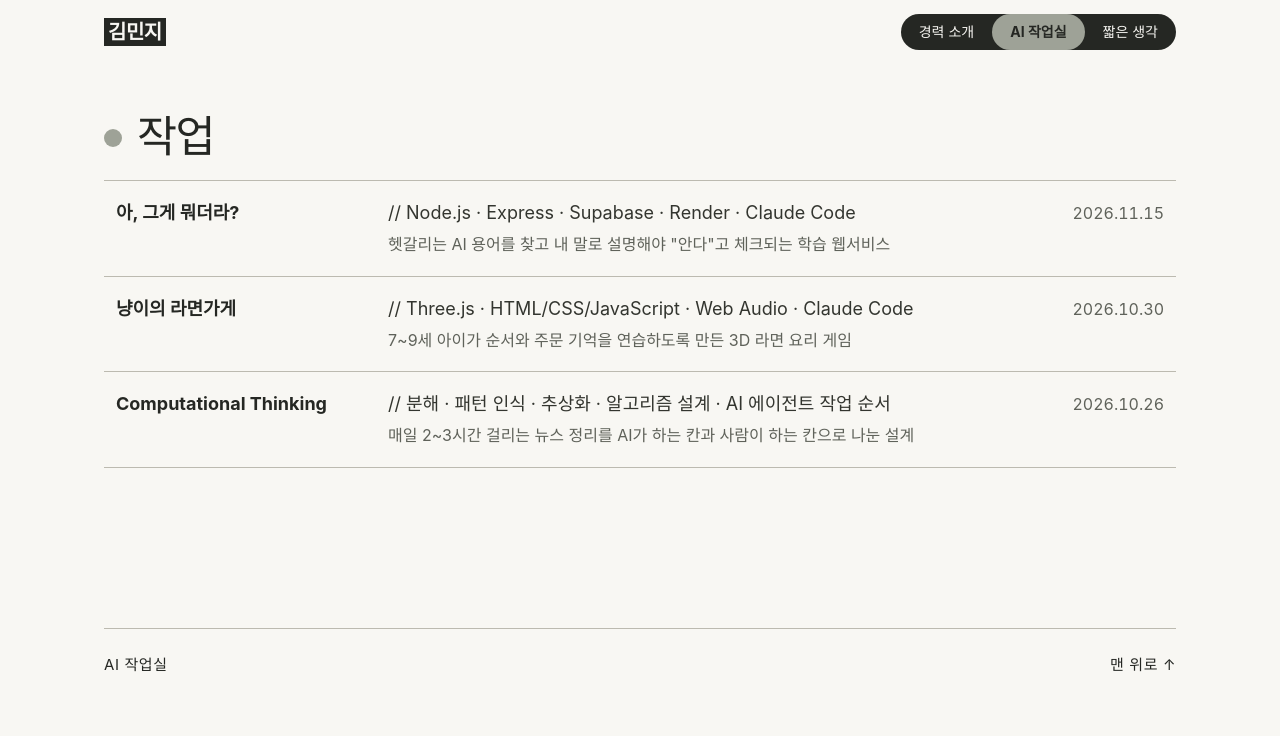
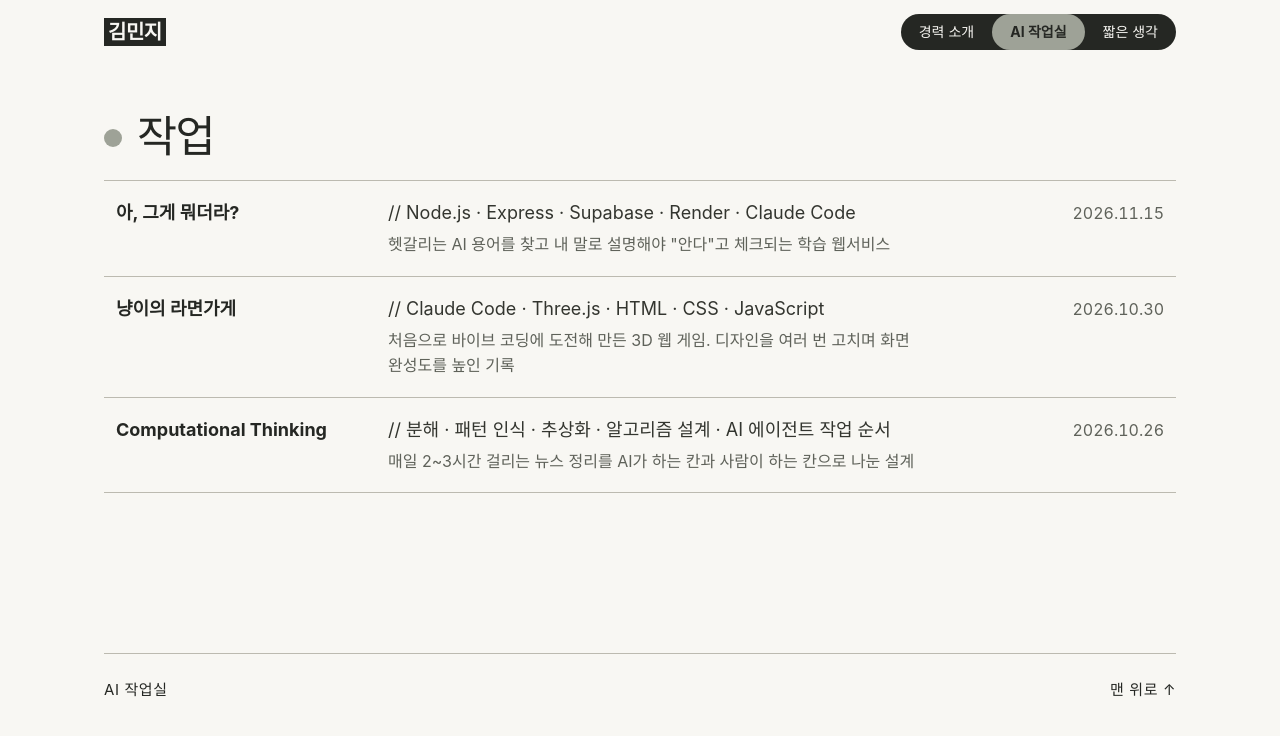
Before and after one commit to k-im-rose/k-im-rose.github.io, a Jekyll site: the page built from ai-lab.html, in a window 1280 px wide. Shown: the top 736 px of the page. Built offline with Jekyll 4.4.1, drawn with Linux system fonts in a browser that asks for light colours; some web fonts are replaced; part of the change alters nothing that is shown.

Commit message:
AI 작업실: 냥이의 라면가게 글을 바이브 코딩 회고로 다시 쓰고 게임 화면 추가
- 글을 처음 바이브 코딩에 도전한 과정 중심으로 다시 작성
- 게임 사용 방법, 조리 화면, 첫 화면, 휴대폰 화면 이미지 4장 추가

Co-Authored-By: Claude Haiku 5.5 <noreply@anthropic.com>

```diff
--- a/_posts/2026-10-30-nyangi-ramen-shop.md
+++ b/_posts/2026-10-30-nyangi-ramen-shop.md
@@ -1,74 +1,116 @@
 ---
 layout: work
-title: "냥이의 라면가게 — 아이를 위한 3D 라면 요리 게임"
+title: "냥이의 라면가게 — 처음으로 바이브 코딩에 도전해 만든 3D 웹 게임"
 date: 2026-10-30 21:00:00 +0900
 section: ai-lab
-tech: "Three.js · HTML/CSS/JavaScript · Web Audio · Claude Code"
-summary: "7~9세 아이가 순서와 주문 기억을 연습하도록 만든 3D 라면 요리 게임"
+tech: "Claude Code · Three.js · HTML · CSS · JavaScript"
+summary: "처음으로 바이브 코딩에 도전해 만든 3D 웹 게임. 디자인을 여러 번 고치며 화면 완성도를 높인 기록"
 ---
 
 <div class="game-embed">
   <iframe src="https://k-im-rose.github.io/aiffel/nyangi-ramen-shop/" title="냥이의 라면가게 게임" loading="lazy" allow="autoplay; fullscreen"></iframe>
 </div>
-<p class="game-links"><a href="https://k-im-rose.github.io/aiffel/nyangi-ramen-shop/" target="_blank" rel="noopener">새 창에서 크게 하기</a> · <a href="https://github.com/k-im-rose/aiffel/tree/main/nyangi-ramen-shop" target="_blank" rel="noopener">코드와 README 보기</a></p>
+<p class="game-links"><a href="https://k-im-rose.github.io/aiffel/nyangi-ramen-shop/" target="_blank" rel="noopener">게임 플레이하기</a> · <a href="https://github.com/k-im-rose/aiffel/tree/main/nyangi-ramen-shop" target="_blank" rel="noopener">GitHub 보기</a></p>
 
-어릴 때 즐겨 하던 플래시 게임 슈의 라면가게에서 아이디어를 얻어, 손님의 주문대로 라면을 끓이는 3D 요리 게임을 만들었다.
+## 1. 어떤 생각에서 시작했나?
 
-## 1. 어떤 문제에서 시작했나?
+사실 나는 게임을 별로 좋아하지 않는다. 그런데 AI로 게임을 만들어 보는 수업에서 가장 먼저 떠오른 건 어린 시절 즐겨 하던 '슈의 라면가게'였다.
 
-라면 끓이기는 아이들도 집에서 한 번쯤 본 익숙한 요리다. 그런데 실제로 끓이려면 두 가지가 필요하다.
+손님의 주문대로 라면을 끓이는 단순한 게임인데, 생각보다 어려워서 꽤 재미있게 했던 기억이 있다.
 
-- **정해진 순서를 지키는 것.** 물 붓기, 불 켜기, 끓으면 면과 스프, 토핑, 알맞게 익으면 서빙이다.
-- **어떻게 만들지 기억하는 것.** 손님마다 물 양, 익힘 정도, 토핑이 다르다.
+이번 작업은 처음으로 바이브 코딩을 경험하는 과제였다. 거창한 기획보다는 익숙한 게임 하나를 직접 만들어 보고 싶었다. 여기에 내가 좋아하는 고양이 캐릭터를 더해 3D 라면가게를 만들기로 했다.
 
-이 두 가지를 아이들이 공부처럼이 아니라 놀이로 연습할 수 있게 하고 싶었다.
+## 2. 무엇을 만들었나?
 
-> 이 게임은 순서대로 해내는 힘과 주문 기억하기를 연습하도록 설계한 것이다. 실제 능력이 늘어나는지는 실험으로 확인하지 않았다.
+손님의 주문에 맞춰 라면을 끓이고, 정해진 시간 안에 목표 매출을 달성하는 게임이다.
 
-## 2. 사용하는 사람은 누구인가?
+물을 붓고 끓이는 것부터 면과 스프, 토핑을 넣고 서빙하는 과정까지 직접 조작할 수 있다. 물의 양이나 면의 익힘 정도가 주문과 다르면 손님의 평가와 매출도 달라진다.
 
-**초등 저학년(7~9세) 아이**다. 처음에는 대상을 정하지 않고 만들기 시작했다가, 중간에 어린이용으로 방향을 정했다. 그때 시간과 난이도를 다시 맞춰야 해서, 다음에는 "누가 하는 게임인지"를 먼저 정해야 한다는 것을 배웠다.
+3D 고양이 캐릭터와 동물 손님, 알록달록한 상점가를 구현했고, PC와 모바일에서 모두 플레이할 수 있도록 만들었다.
 
-아이에게 맞춘 점은 이렇다.
+<figure class="shot">
+  <img src="/assets/images/nyangi/nyangi-2-how.png" alt="냥이의 라면가게 사용 방법 첫 화면. 냥이가 2분 동안 라면을 팔아 목표 금액을 모으자고 안내한다" loading="lazy">
+  <figcaption>사용 방법 첫 장. 긴 설명 대신 냥이가 말풍선으로 한 단계씩 알려 준다.</figcaption>
+</figure>
 
-- **글 대신 캐릭터가 안내한다.** 긴 설명 없이 냥이가 말풍선으로 한 단계씩 알려 준다.
-- **하루가 2분이다.** 처음엔 3분이었지만 직접 해 보니 길어서 줄였다.
-- **실수해도 괜찮다.** 처음부터 다시 하거나 같은 날을 다시 도전할 수 있다.
-- **휴대폰에서 하기 편하다.** 손가락으로 버튼을 바로 누를 수 있게 만들었다.
-- 좋아하는 고양이 캐릭터를 써서, 어른도 한번 해 보고 싶어지게 했다.
+<figure class="shot">
+  <img src="/assets/images/nyangi/nyangi-3-cook.png" alt="냄비 앞 조리 화면. 주문서, 물 양과 익힘 게이지, 물 붓기, 불 켜기, 면 넣기, 스프, 토핑 버튼" loading="lazy">
+  <figcaption>조리 화면. 주문서를 보고 물, 불, 면, 스프, 토핑 순서로 라면을 만든다.</figcaption>
+</figure>
 
-## 3. 어떻게 문제를 해결했나?
+## 3. 어떻게 만들고 개선했나?
 
-두 가지 연습을 게임 규칙 안에 넣었다.
+처음에는 AI에게 참고 이미지와 함께 원하는 게임을 설명했다. Claude Code가 코드를 작성했고, 생각보다 빠르게 실제로 움직이는 게임이 만들어졌다.
 
-**순서 연습.** 냄비 위에 "물을 부어 주세요", "불을 켜 주세요"처럼 다음 할 일이 계속 뜬다. 순서를 건너뛰면 결과가 달라진다. 스프를 빼먹으면 별점이 크게 깎이고, 물이 끓기 전에 면을 넣으면 면이 천천히 익는다.
+그런데 막상 결과물을 보니 아쉬운 부분이 많았다.
 
-**기억 연습.** 주문서를 보고 머릿속에 담은 채로 여러 단계를 해야 한다. 주문과 다르게 만들면 손님이 "계란이 빠졌어요"처럼 무엇이 틀렸는지 말해 줘서, 아이가 무엇을 잘못 기억했는지 알 수 있다.
+특히 디자인이 마음에 들지 않았다. 캐릭터는 참고 이미지와 달랐고, 화면 구성도 내가 생각했던 분위기와 거리가 있었다.
 
-**난이도는 서서히 올린다.** 하루가 지날수록 토핑이 늘고, 손님이 기다려 주는 시간은 줄어든다. 쉬운 순서부터 시작해 점점 긴 순서를 해내게 했다.
+디자인 작업을 해왔던 만큼 기능이 작동하는 것만으로 만족하기 어려웠다. 게임을 직접 플레이하면서 화면의 작은 부분까지 계속 수정하기 시작했다.
 
-**바로 보상한다.** 서빙하자마자 별점, 손님의 한마디, 돈이 오르는 효과, 효과음이 나온다.
+### 캐릭터와 공간 디자인
 
-만든 방법은 이랬다. "슈의 라면가게처럼, 이 캐릭터로 3D로 만들어 줘"라는 한 줄로 시작해서, 직접 해 보고 마음에 안 드는 점을 말로 고치는 과정을 70번 넘게 반복했다. 무엇이 다른지 짚어 주고 참고 사진을 더 줄수록 결과가 원하는 모습에 가까워졌다.
+처음 만들어진 캐릭터는 몸의 형태나 얼굴 비율이 어색했다. 참고 이미지를 추가하고, 눈과 코의 위치, 귀의 크기, 수염의 길이 등을 하나씩 조정했다.
 
-## 4. 검증은 어떻게 했나?
+캐릭터만 덩그러니 놓인 첫 화면도 바꿨다. 뒤에 라면가게와 빵집, 꽃집 등 작은 상점가를 만들고 바닥에는 장미 무늬를 넣었다. 캐릭터에게 앞치마와 요리 모자도 씌웠다.
 
-나는 코드를 읽지 못한다. 그래서 검증도 **직접 해 보고, 이상하면 말로 요청하고, 고쳐졌는지 다시 해 보는 방식**으로 했다.
+<figure class="shot">
+  <img src="/assets/images/nyangi/nyangi-1-start.png" alt="냥이의 라면가게 첫 화면. 요리 모자를 쓴 냥이 뒤로 라면가게, 빵집, 아이스크림 가게가 보인다" loading="lazy">
+  <figcaption>첫 화면. 캐릭터 뒤로 상점가를 넣고, 바닥에는 장미 무늬를 깔았다.</figcaption>
+</figure>
 
-**이 게임이 돌아가는 원리 (쉬운 말로)**
+### 화면 구성과 사용자 경험
 
-손님마다 주문서가 하나씩 있다. 물 양, 익힘 정도, 토핑, 맵기가 적혀 있다. 내가 서빙하면 게임이 **만든 라면과 주문서를 항목별로 하나씩 맞춰 보고** 별점을 준다. 별점에 따라 받는 돈이 달라진다. 하루 2분이 지나면 영업이 끝나고, 목표 금액을 넘기면 다음 날로, 못 넘기면 같은 날로 다시 간다.
+게임을 해보니 디자인뿐 아니라 사용하기 불편한 부분도 보였다.
 
-**어떻게 확인했나**
+* 첫 화면에 설명이 너무 많아 캐릭터 중심으로 다시 구성했다.
+* 냄비가 작아 라면이 잘 보이지 않아 크기와 카메라 구도를 조정했다.
+* 모바일에서 말풍선과 버튼이 겹쳐 위치와 여백을 여러 번 수정했다.
+* 키보드 단축키를 한곳에 모아 조작하기 편하게 만들었다.
+* 게임 시간이 길게 느껴져 3분에서 2분으로 줄였다.
 
-1. **AI가 먼저 직접 열어 봤다.** AI가 브라우저에서 게임을 열어, 한글이 깨지는 것과 불꽃이 냄비 바닥을 뚫고 나오는 그림 오류를 스스로 찾아 고쳤다.
-2. **내가 직접 해 보고 느낀 점을 그대로 말했다.**
-   - "데우는 중이 너무 오래 걸려. 물이 안 끓어서 면을 못 넣는데 그 사이에 손님이 떠났어." → 물 끓는 시간을 1~2초로 줄이고, 덜 끓어도 면을 넣을 수 있게 했다. 대신 면이 천천히 익는다.
-   - "왜 100초야?" → 근거 없이 정한 숫자였다는 것을 알게 됐고, 하루 시간을 다시 정했다.
-   - "단축키가 너무 멀리 있어. 아이들이 어려워할 거야." → 왼손 가까이로 모았다.
-   - "토핑을 다시 누르면 취소되는데, 게임이니까 못 바꾸게." → 한 번 넣은 토핑은 뺄 수 없게 했다.
-   - "손님이 걸어 들어오고 나가는 시간이 너무 김." → 걷는 속도를 빠르게 하고 대기 시간을 줄였다.
-3. **PC와 휴대폰에서 모두 해 봤다.** "PC는 확인했는데 모바일은 안 바뀐 거 같아"라고 말했다. 휴대폰이 예전 파일을 저장해 두고 계속 쓰던 것이 원인이었다. 파일 주소에 버전 번호를 붙여, 새로 고칠 때마다 새 파일을 받게 했다.
-4. **사람이 직접 해 봐야만 알 수 있는 것이 있었다.** AI는 버튼이 눌리는지, 오류가 없는지는 확인했다. 하지만 기다리는 시간이 지루한지, 재미있는지는 내가 직접 해 봐야 알 수 있었다. 규칙을 내가 먼저 적지 않아서 하루 시간 같은 숫자를 AI가 임의로 정했고, 그 값이 맞는지도 해 보고서야 알았다.
+특히 모바일에서는 PC에서 괜찮아 보이던 화면도 다르게 나타났다. 실제 휴대폰으로 확인하면서 카메라 각도와 화면 배치를 반복해서 조정했다.
 
-**아직 못 한 것.** 실제 아이들이 해 본 검증은 하지 못했다. 아이들이 순서와 주문을 더 잘 기억하게 됐는지도 확인하지 않았다.
+<figure class="shot">
+  <img src="/assets/images/nyangi/nyangi-4-mobile.png" alt="휴대폰 세로 화면의 조리 화면. 주문서, 냄비, 조작 버튼이 겹치지 않게 배치되어 있다" loading="lazy">
+  <figcaption>휴대폰 세로 화면. 말풍선과 버튼이 겹치지 않도록 위치와 여백을 맞췄다.</figcaption>
+</figure>
+
+처음에는 단순히 게임을 만들어 보고 싶었는데, 작업을 계속할수록 기능보다 화면의 완성도를 높이는 데 더 많은 관심이 생겼다.
+
+## 4. AI와 어떻게 협업했나?
+
+이번 작업에서 코드를 직접 작성한 것은 AI였다. 나는 원하는 결과를 설명하고, 만들어진 게임을 확인한 뒤 수정할 부분을 찾아 다시 요청했다.
+
+처음에는 "이 캐릭터처럼 만들어 줘"처럼 비교적 막연하게 요청했다. 하지만 AI가 만든 결과는 내가 상상한 모습과 달랐다.
+
+수정을 반복하면서 요청도 구체적으로 바뀌었다.
+
+단순히 캐릭터가 이상하다고 말하기보다 얼굴의 어느 부분이 다른지 설명했고, 화면이 답답하다고 느끼면 카메라 위치나 여백을 어떻게 바꾸면 좋을지 전달했다.
+
+AI가 제안한 설정을 그대로 받아들이지 않고 직접 플레이하면서 판단한 것도 중요했다. 물이 끓는 시간이 너무 길거나 손님이 기다리는 시간이 짧으면 게임의 규칙을 다시 조정했다.
+
+원하는 결과를 얻으려면 AI에게 정확하게 설명하고, 결과를 직접 확인하는 과정이 필요했다.
+
+## 5. 만들고 나서 무엇이 달라졌나?
+
+**구축 결과**
+
+* 첫 바이브 코딩으로 실제 플레이할 수 있는 3D 웹 게임을 완성했다.
+* 게임 시작부터 조리, 평가, 매출 정산까지 전체 흐름을 구현했다.
+* 캐릭터 디자인과 공간, 화면 구성, 조작 방식을 반복해서 개선했다.
+* PC와 모바일에서 실행할 수 있도록 조정하고 GitHub Pages에 배포했다.
+
+## 작업을 마치며
+
+처음에는 말로 설명하는 것만으로 게임이 만들어진다는 사실이 신기했다. 평소라면 개발을 배워야 시도할 수 있었을 일을 AI와 함께 직접 만들어 볼 수 있었다.
+
+하지만 만드는 것이 쉬워졌다고 해서 원하는 결과까지 쉽게 나오는 것은 아니었다.
+
+특히 캐릭터 디자인은 여러 번 수정해도 생각한 모습에 완전히 가까워지지 않았다. 마음에 들지 않는 부분을 찾아 설명하고, 다시 만들어진 결과를 확인하는 과정을 반복해야 했다.
+
+이번 작업에서 느낀 것은 AI가 구현을 도와줄 수는 있지만, 결과물의 완성도를 판단하는 것은 결국 사람의 몫이라는 점이다.
+
+첫 바이브 코딩이었기에 처음부터 체계적으로 기획하지는 못했다. 그 대신 직접 만들고 고치면서 AI와 협업하는 방식을 배웠다.
+
+무엇보다 머릿속에 있던 아이디어를 실제로 움직이는 결과물로 만들어 냈다는 점이 재미있었다.
```
Also changed, not shown: assets/images/nyangi/nyangi-1-start.png (added), assets/images/nyangi/nyangi-2-how.png (added), assets/images/nyangi/nyangi-3-cook.png (added), assets/images/nyangi/nyangi-4-mobile.png (added).
